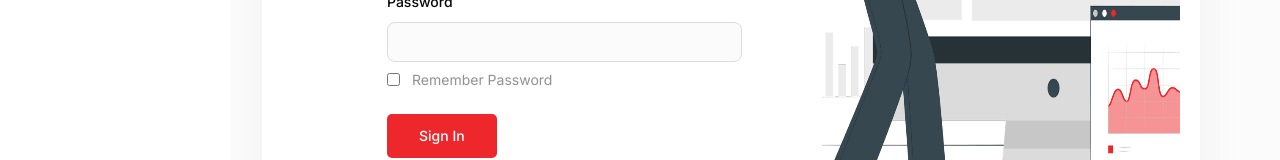
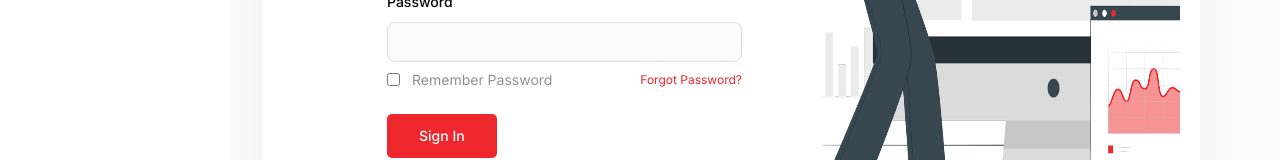
Before and after one commit to arakash-developer/headless, a React (Vite) app: page /login in a window 1280 px wide. Shown: the part 533-693 px from the top of the page. Built offline with nearby package versions, Linux system fonts and the light colour scheme.

Commit message:
style: Refactor layout of Remember Password section in Login component for improved alignment and added Forgot Password link

```diff
--- a/src/components/login/Login.jsx
+++ b/src/components/login/Login.jsx
@@ -150,11 +150,16 @@ const Login = () => {
                 />
               </div>
             </div>
-            <div className="mt-2 mb-6 flex items-center gap-3 cursor-pointer">
-              <input type="checkbox" />
-              <p className="text-[#919191] text-sm font-normal">
-                Remember Password
-              </p>
+            <div className="mt-2 mb-6">
+              <div className="w-full flex justify-between items-center">
+                <div className="flex items-center gap-3 cursor-pointer">
+                  <input type="checkbox" />
+                  <p className="text-[#919191] text-sm font-normal">
+                    Remember Password
+                  </p>
+                </div>
+                <p className="font-normal text-xs leading-[135%] text-[var(--primary)]">Forgot Password?</p>
+              </div>
             </div>
             <button
               type="submit"
```
